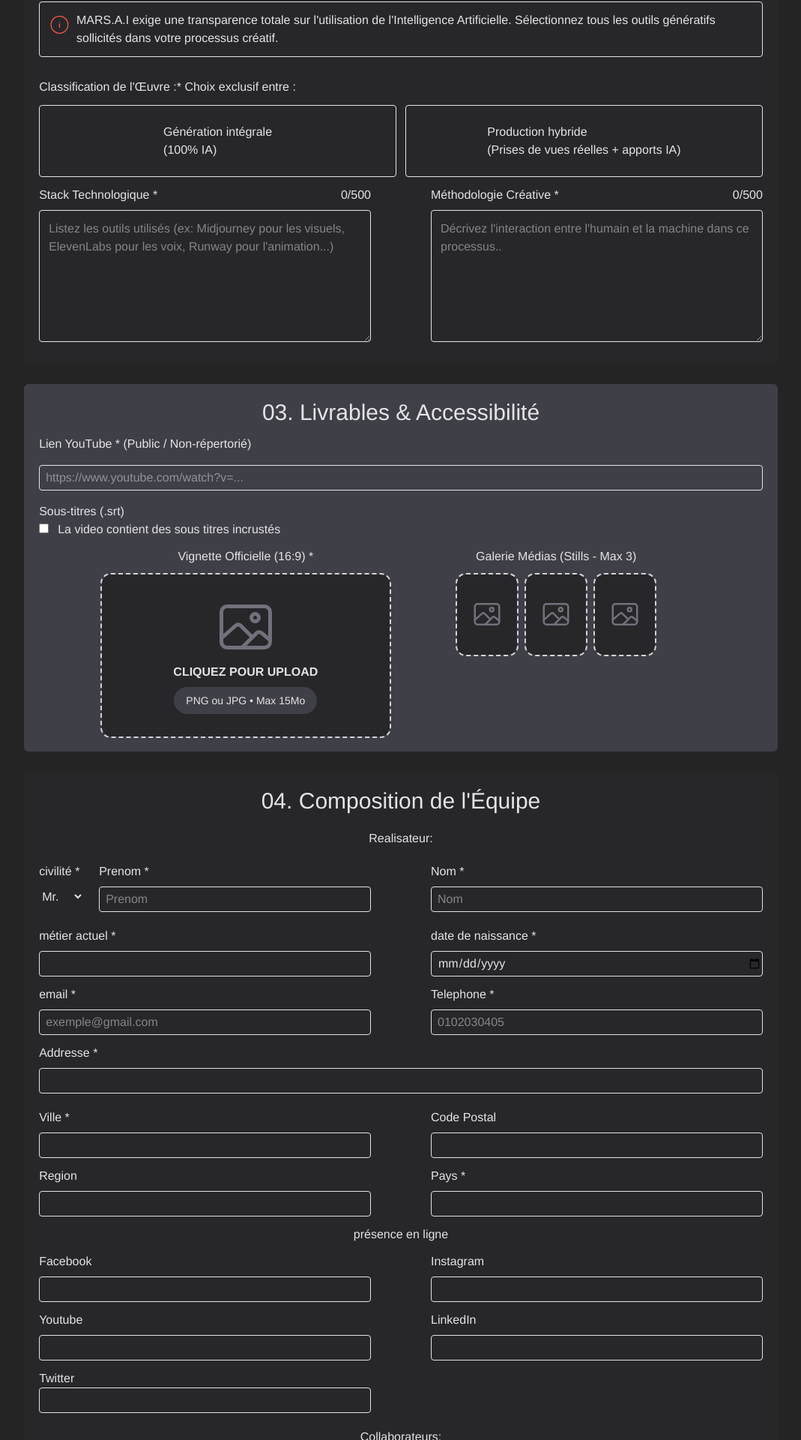
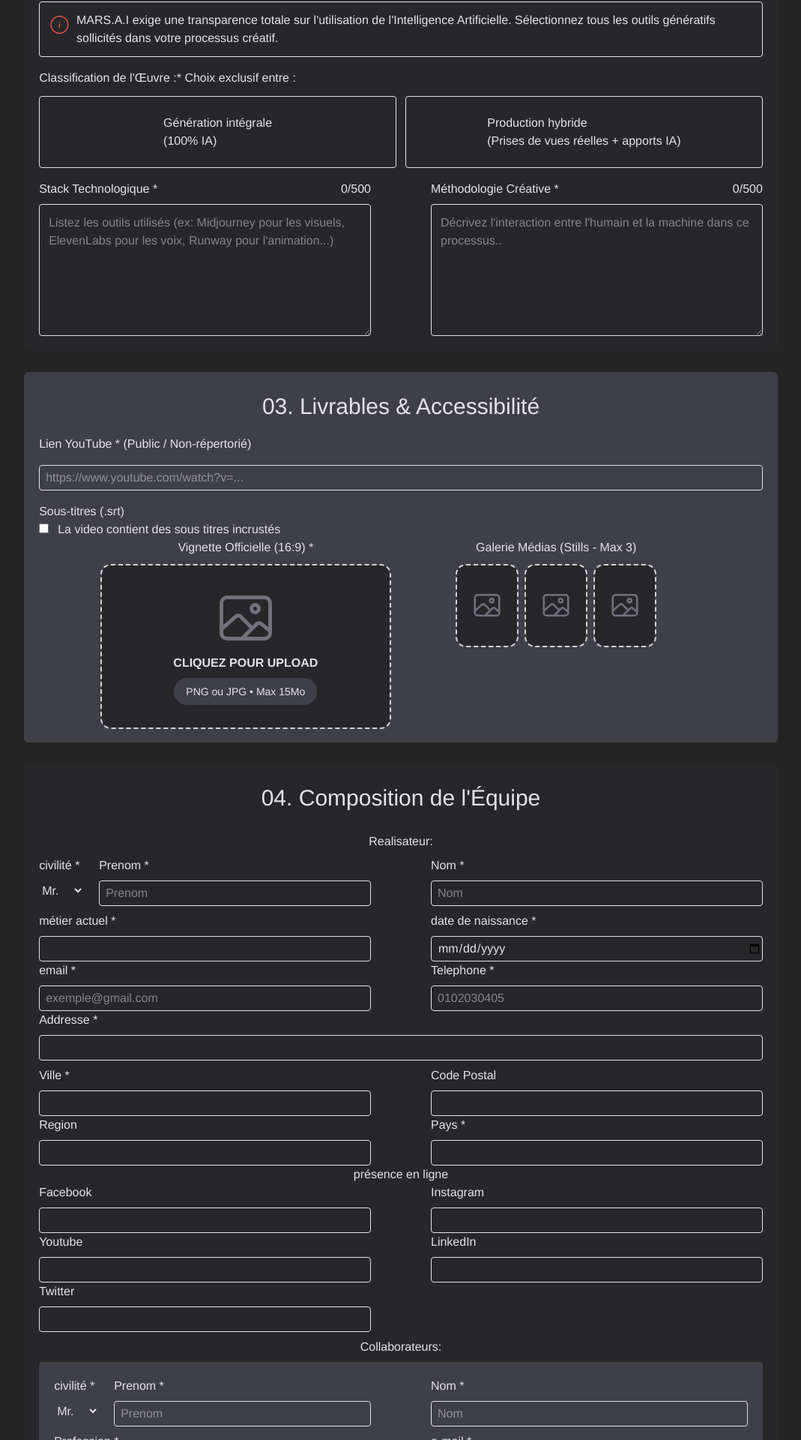
Before and after one commit to Gersho/marsai-front, a React (Vite) app: page /submit in a window 1280 px wide. Shown: the part 774-2694 px from the top of the page at 75% size, without its empty margins (105-1174 px from the left). Built offline with nearby package versions, Linux system fonts and the light colour scheme.

Commit message:
minor form adjustments

```diff
--- a/src/components/MovieSubmit/MovieSubmitDeclaration.jsx
+++ b/src/components/MovieSubmit/MovieSubmitDeclaration.jsx
@@ -24,7 +24,7 @@ function MovieSubmitDeclaration() {
       <div className="flex flex-col w-full gap-3">
 
         <p>Classification de l&apos;Œuvre :* Choix exclusif entre :</p>
-        <div className="flex flex-row justify-around gap-3 w-full ">
+        <div className="flex flex-row justify-around gap-3 w-full pb-4">
           <label
             className="flex items-center justify-center h-24 border border-gray rounded-sm has-checked:bg-indigo-50 has-checked:text-black w-1/2 p-2 "
             htmlFor="form-full-ai"
--- a/src/components/MovieSubmit/MovieSubmitTeamComposition.jsx
+++ b/src/components/MovieSubmit/MovieSubmitTeamComposition.jsx
@@ -215,18 +215,21 @@ function MovieSubmitTeamComposition() {
 
             </div>
 
-            <div className="flex flex-col w-full sm:w-1/2 self-start sm:pr-10">
-                <label htmlFor="form-director-twitter">Twitter</label>
-                <input
-                    className="border border-gray rounded-sm pl-2 py-1"
+            <div className="flex flex-col w-full sm:flex-row sm:justify-between sm:gap-20">
+
+
+                <BasicFormInput
+                    label="Twitter"
                     type="text"
-                    id="form-director-twitter"
                     name="director-twitter"
                     placeholder=""
-                    title="Twitter du realisateur"
+                    title="twitter du directeur"
 
                 />
+
+                <div className="w-full"></div>
             </div>
+
 
             <p className="py-2 self-center">Collaborateurs:</p>
             <div className="flex flex-col gap-4 w-full pb-5">
--- a/src/components/MovieSubmit/base/BasicFormInput.jsx
+++ b/src/components/MovieSubmit/base/BasicFormInput.jsx
@@ -9,7 +9,7 @@ function BasicFormInput({
     required = false,
 }) {
     let id = "form-" + { name };
-    className = "flex flex-col sm:w-full gap-2 " + " " + className;
+    className = "flex flex-col sm:w-full gap-2 sm:pb-0 pb-3" + " " + className;
 
     return (
         <div className={className}>
--- a/src/components/MovieSubmit/base/FormSection.jsx
+++ b/src/components/MovieSubmit/base/FormSection.jsx
@@ -1,6 +1,6 @@
 function FormSection({ children, className = "" }) {
 
-    className = "flex flex-col rounded-md p-3 pb-6 sm:p-5 items-center gap-3 w-12/14 sm:w-11/14" + " " + className;
+    className = "flex flex-col rounded-md p-3 pb-6 sm:p-5 items-center w-12/14 sm:w-11/14" + " " + className;
     return (
 
         <div className={className}>
--- a/src/components/MovieSubmit/base/FormSectionTitle.jsx
+++ b/src/components/MovieSubmit/base/FormSectionTitle.jsx
@@ -2,7 +2,7 @@ function FormSectionTitle({
     text,
     className = ""
 }) {
-    className = "self-center text-3xl" + " " + className;
+    className = "self-center text-3xl pb-5 pt-2" + " " + className;
     return (
 
         <h2 className={className}>{text}</h2>
--- a/src/components/MovieSubmit/base/FormTextArea.jsx
+++ b/src/components/MovieSubmit/base/FormTextArea.jsx
@@ -11,7 +11,7 @@ function FormTextArea({
 }) {
 
     let id = "form-" + name;
-    className = "flex flex-col w-full" + " " + className;
+    className = "flex flex-col w-full gap-2 sm:pb-0 pb-3" + " " + className;
 
     return (
         <div className={className}>
@@ -22,7 +22,7 @@ function FormTextArea({
                 <p>{currentCount}/{maxCount}</p>
             </div>
             <textarea
-                className="border border-gray rounded-sm p-3 my-2 h-36 sm:h-44"
+                className="border border-gray rounded-sm p-3 h-36 sm:h-44"
                 id={id}
                 type="textarea"
                 name={name}
```
